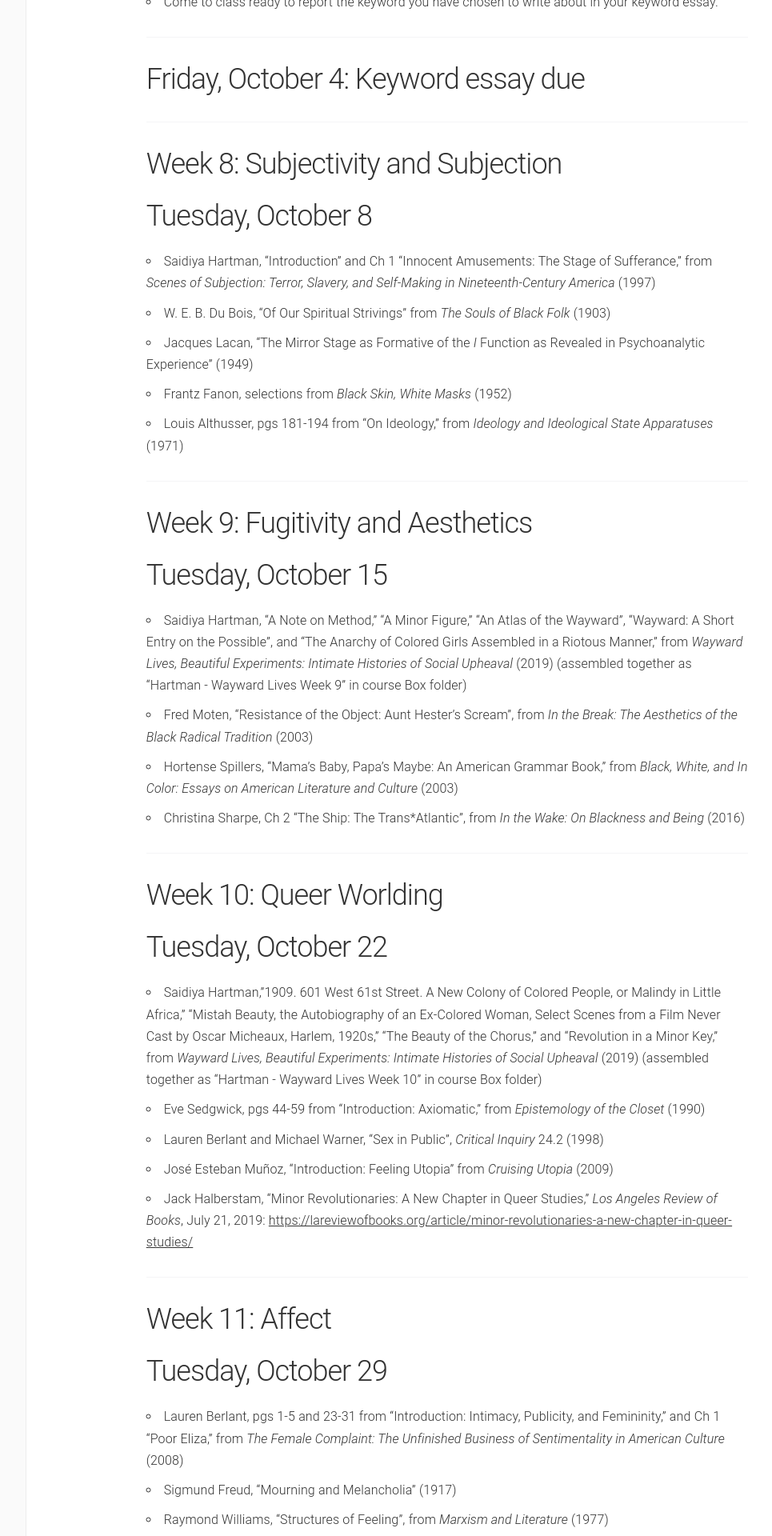
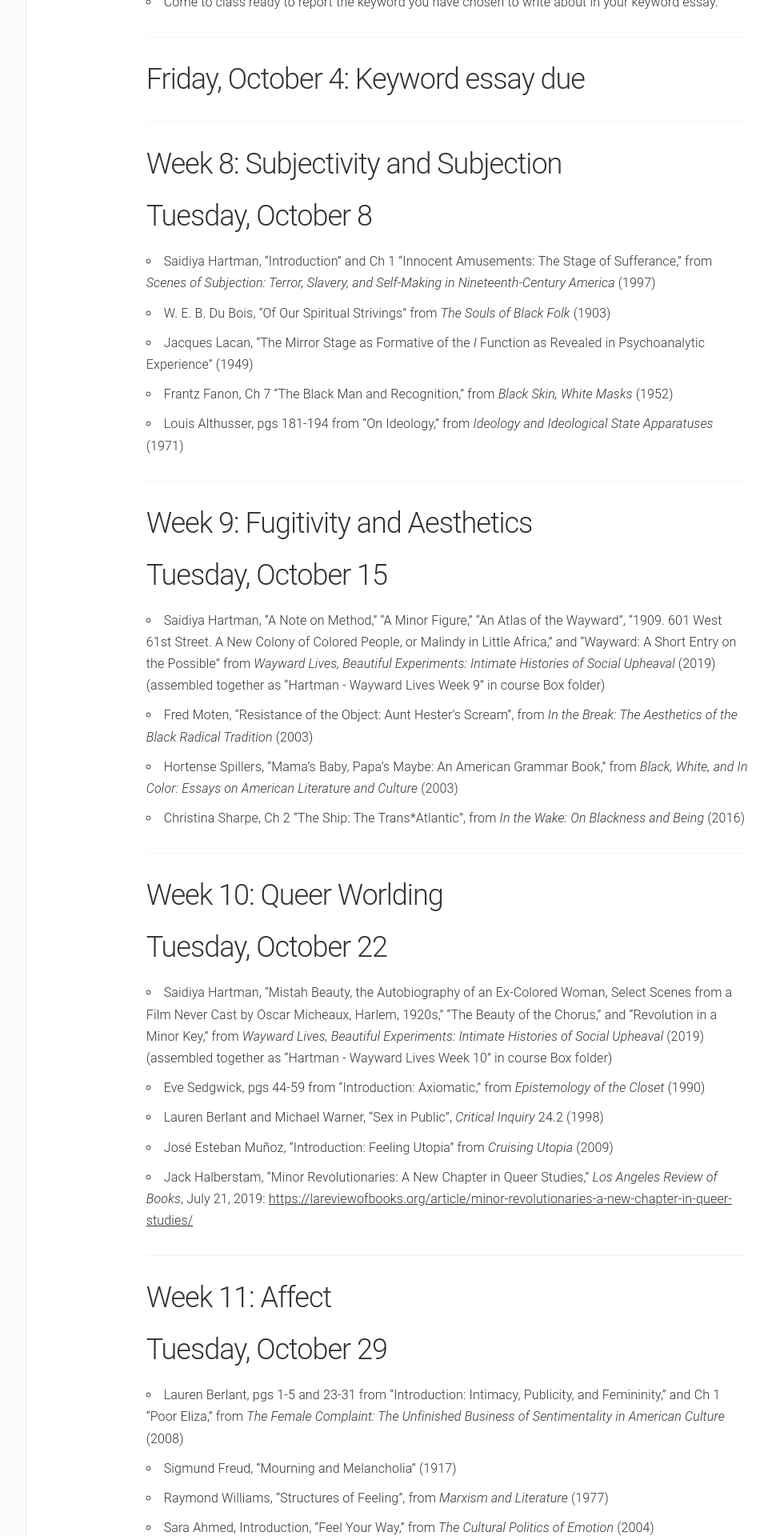
Before and after one commit to lcthomas/eng681f19, a Jekyll site: the page built from schedule.md, in a window 1280 px wide. Shown: the part 3080-5000 px from the top of the page at 80% size, without its empty margins (180-1145 px from the left). Built offline with Jekyll 4.4.1, drawn with Linux system fonts in a browser that asks for light colours.

Commit message:
more reading tinkering

```diff
--- a/schedule.md
+++ b/schedule.md
@@ -81,14 +81,14 @@ navigation: 3
 * Saidiya Hartman, “Introduction” and Ch 1 “Innocent Amusements: The Stage of Sufferance,” from _Scenes of Subjection: Terror, Slavery, and Self-Making in Nineteenth-Century America_ (1997)
 * W. E. B. Du Bois, “Of Our Spiritual Strivings” from _The Souls of Black Folk_ (1903)
 * Jacques Lacan, “The Mirror Stage as Formative of the _I_ Function as Revealed in Psychoanalytic Experience” (1949)
-* Frantz Fanon, selections from _Black Skin, White Masks_ (1952)
+* Frantz Fanon, Ch 7 “The Black Man and Recognition,” from _Black Skin, White Masks_ (1952)
 * Louis Althusser, pgs 181-194 from "On Ideology," from _Ideology and Ideological State Apparatuses_ (1971)
 
 ----
 
 ## Week 9: Fugitivity and Aesthetics
 ## Tuesday, October 15
-* Saidiya Hartman, "A Note on Method," "A Minor Figure," "An Atlas of the Wayward", "Wayward: A Short Entry on the Possible",  and "The Anarchy of Colored Girls Assembled in a Riotous Manner," from _Wayward Lives, Beautiful Experiments: Intimate Histories of Social Upheaval_ (2019) (assembled together as "Hartman - Wayward Lives Week 9" in course Box folder)
+* Saidiya Hartman, "A Note on Method," "A Minor Figure," "An Atlas of the Wayward", "1909. 601 West 61st Street. A New Colony of Colored People, or Malindy in Little Africa," and "Wayward: A Short Entry on the Possible" from _Wayward Lives, Beautiful Experiments: Intimate Histories of Social Upheaval_ (2019) (assembled together as "Hartman - Wayward Lives Week 9" in course Box folder)
 * Fred Moten, “Resistance of the Object: Aunt Hester’s Scream”, from _In the Break: The Aesthetics of the Black Radical Tradition_ (2003)
 * Hortense Spillers, “Mama’s Baby, Papa’s Maybe: An American Grammar Book,” from _Black, White, and In Color: Essays on American Literature and Culture_ (2003)
 * Christina Sharpe, Ch 2 “The Ship: The Trans*Atlantic”, from _In the Wake: On Blackness and Being_ (2016)
@@ -97,7 +97,7 @@ navigation: 3
 
 ## Week 10: Queer Worlding
 ## Tuesday, October 22
-* Saidiya Hartman,"1909. 601 West 61st Street. A New Colony of Colored People, or Malindy in Little Africa," "Mistah Beauty, the Autobiography of an Ex-Colored Woman, Select Scenes from a Film Never Cast by Oscar Micheaux, Harlem, 1920s," "The Beauty of the Chorus," and "Revolution in a Minor Key," from _Wayward Lives, Beautiful Experiments: Intimate Histories of Social Upheaval_ (2019) (assembled together as "Hartman - Wayward Lives Week 10" in course Box folder)
+* Saidiya Hartman, "Mistah Beauty, the Autobiography of an Ex-Colored Woman, Select Scenes from a Film Never Cast by Oscar Micheaux, Harlem, 1920s," "The Beauty of the Chorus," and "Revolution in a Minor Key," from _Wayward Lives, Beautiful Experiments: Intimate Histories of Social Upheaval_ (2019) (assembled together as "Hartman - Wayward Lives Week 10" in course Box folder)
 * Eve Sedgwick, pgs 44-59 from “Introduction: Axiomatic,” from _Epistemology of the Closet_ (1990)
 * Lauren Berlant and Michael Warner, "Sex in Public", _Critical Inquiry_ 24.2 (1998)
 * José Esteban Muñoz, "Introduction: Feeling Utopia" from _Cruising Utopia_ (2009)
@@ -117,9 +117,9 @@ navigation: 3
 ## Week 12: Crisis Ordinariness
 ## Tuesday, November 5
 * Lauren Berlant, Introduction “Affect in the Present,” from _Cruel Optimism_ (2011)
-* Maurice Blanchot, selections from _The Writing of the Disaster_ (1980)
+* Lauren Berlant, “The subject of true feeling: Pain, privacy, and politics,” from _Transformations: Thinking Through Feminism_, eds. Sara Ahmed, Jane Kilby, Celia Lury, Marueen McNeil and Beverley Skeggs (2000)
 * Anne Cvetcovich, Ch 1 “The Everyday Life of Queer Trauma”, from _An Archive of Feelings: Trauma, Sexuality, and Lesbian Public Cultures_ (2003)
-* Rob Nixon, pages 1-16 from "Introduction", from _Slow Violence and the Environmentalism of the Poor_ (2011)
+* Saidiya Hartman, “The Anarchy of Colored Girls Assembled in a Riotous Manner,” from _Wayward Lives, Beautiful Experiments: Intimate Histories of Social Upheaval_ (2019) (titled "Hartman - Wayward Lives Week 12" in course Box folder)
 
 ----
 
```
